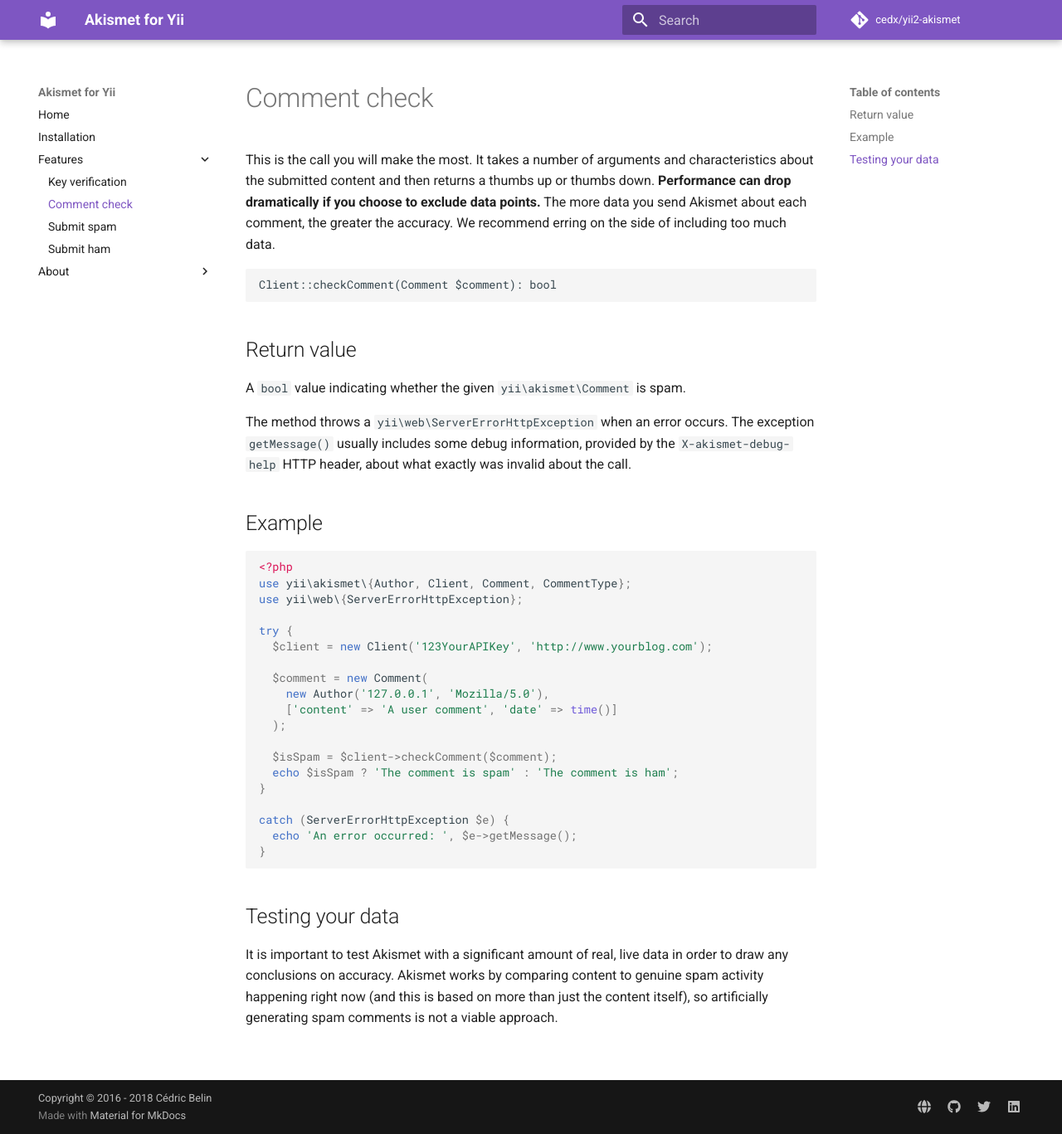
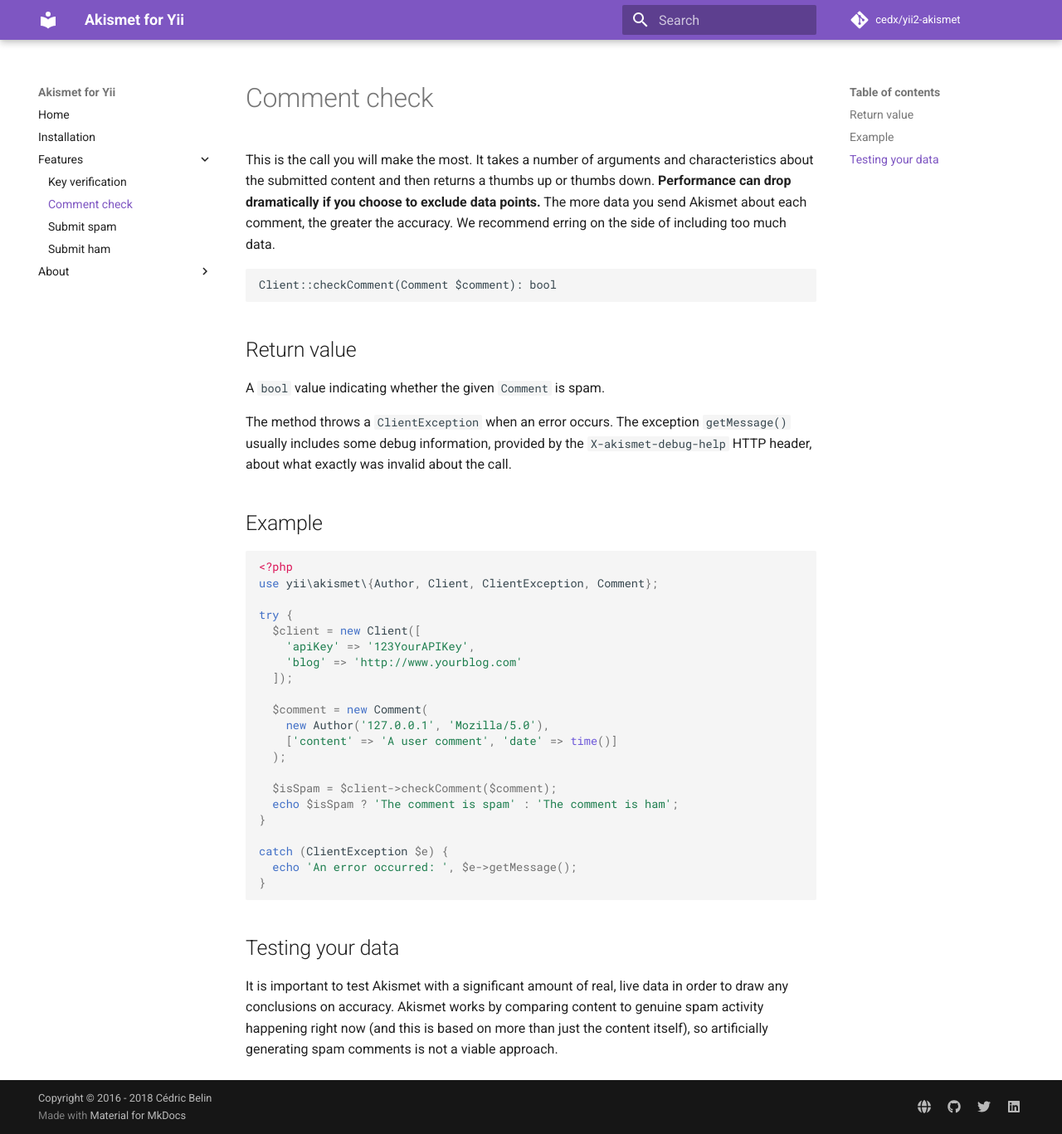
Before and after one commit to cedx/yii2-akismet, an MkDocs documentation site: the page built from doc/features/comment-check.md, in a window 1280 px wide and 1367 px high. Shown: the whole window at 83% size. Built offline with MkDocs 1.6.1 and Material for MkDocs 9.7.7, drawn with Linux system fonts in a browser that asks for light colours; comment, search, counter and statistics services are not loaded; old or Windows-style settings are respelled for this version of MkDocs.

````diff
--- a/doc/features/comment-check.md
+++ b/doc/features/comment-check.md
@@ -9,20 +9,22 @@ Client::checkComment(Comment $comment): bool
 ```
 
 ## Return value
-A `bool` value indicating whether the given `yii\akismet\Comment` is spam.
+A `bool` value indicating whether the given `Comment` is spam.
 
-The method throws a `yii\web\ServerErrorHttpException` when an error occurs.
+The method throws a `ClientException` when an error occurs.
 The exception `getMessage()` usually includes some debug information, provided by the `X-akismet-debug-help` HTTP header, about what exactly was invalid about the call.
 
 ## Example
 
 ```php
 <?php
-use yii\akismet\{Author, Client, Comment, CommentType};
-use yii\web\{ServerErrorHttpException};
+use yii\akismet\{Author, Client, ClientException, Comment};
 
 try {
-  $client = new Client('123YourAPIKey', 'http://www.yourblog.com');
+  $client = new Client([
+    'apiKey' => '123YourAPIKey',
+    'blog' => 'http://www.yourblog.com'
+  ]);
 
   $comment = new Comment(
     new Author('127.0.0.1', 'Mozilla/5.0'),
@@ -33,7 +35,7 @@ try {
   echo $isSpam ? 'The comment is spam' : 'The comment is ham';
 }
 
-catch (ServerErrorHttpException $e) {
+catch (ClientException $e) {
   echo 'An error occurred: ', $e->getMessage();
 }
 ```
````
Also changed, not shown: README.md (+17 -13 lines), doc/features/key-verification.md (added, +39 -0 lines), doc/features/submit-ham.md (added, +38 -0 lines), doc/features/submit-spam.md (added, +13 -0 lines), doc/index.md (added, +19 -0 lines), doc/installation.md (+1 -1 lines).
